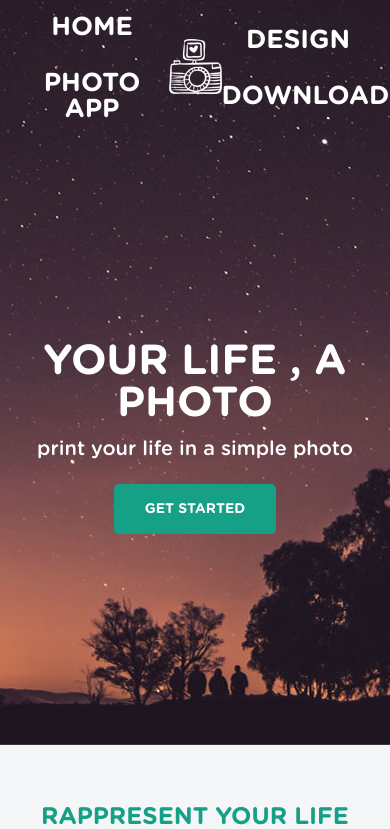
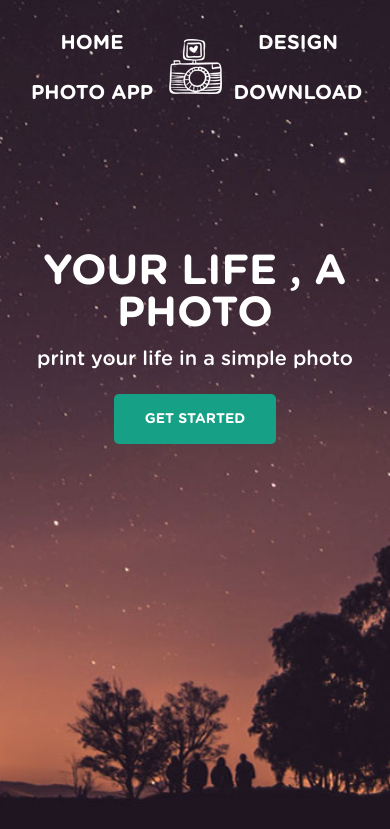
Before and after one commit to SerhiiFilipchuk/SerhiiFilipchuk.github.io, a plain HTML site: page photo-app.html in a window 390 px wide. Shown: the top 829 px of the page. Drawn offline with Linux system fonts and the light colour scheme.

Commit message:
updt for photo app

```diff
--- a/css/photo-app.css
+++ b/css/photo-app.css
@@ -258,6 +258,7 @@ header .logo {
 
   .header-nav-left a,
   .header-nav-right a {
+    font-size: 20px !important;
     display: block;
     width: 100%;
     text-align: center;
@@ -290,6 +291,14 @@ header .logo {
     padding-left: 0;
   }
 
+  .musthead {
+    height: 100vh !important;
+  }
+
+  .musthead h1 {
+    padding-top: 250px !important;
+  }
+
   .get-started .wrapper {
     display: -webkit-box;
     display: -ms-flexbox;
@@ -304,7 +313,7 @@ header .logo {
   }
 
   .get-started .section-title {
-    padding-top: 60px;
+    padding-top: 40px;
     text-align: center;
   }
 
@@ -409,6 +418,7 @@ header .logo {
   .download-btns .download-btn {
     width: 155px !important;
     margin-right: 0;
+    padding: 0 20px !important;
   }
 }
 
```
